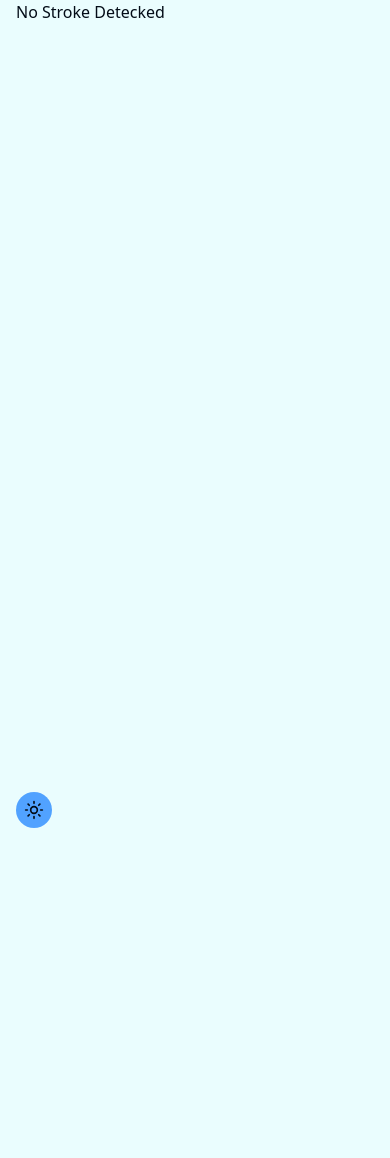
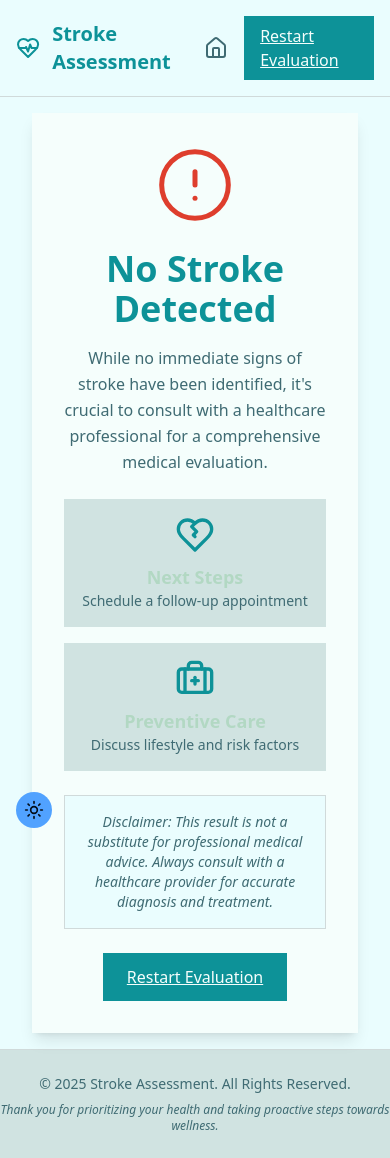
Before and after one commit to MishraShardendu22/frontend-neuro-assist-v2, a React (Vite) app: page /patient/NoStroke in a window 390 px wide. Before the commit the page ends 844 px from the top, so only its background shows below. Built offline with nearby package versions, Linux system fonts and the light colour scheme; no server answers.

Commit message:
Add MedicalHeader and MedicalFooter components; enhance NoStroke page layout and styling

```diff
--- /dev/null
+++ b/src/Footer.tsx
@@ -0,0 +1,21 @@
+import React from "react";
+
+export const MedicalFooter = () => {
+  const currentYear = new Date().getFullYear();
+
+  return (
+    <footer className="bg-muted border-t border-border py-6">
+      <div className="container mx-auto text-center">
+        <p className="text-muted-foreground text-sm mb-2">
+          © {currentYear} Stroke Assessment. All Rights Reserved.
+        </p>
+        <p className="text-xs text-muted-foreground italic">
+          Thank you for prioritizing your health and taking proactive steps
+          towards wellness.
+        </p>
+      </div>
+    </footer>
+  );
+};
+
+export default MedicalFooter;
--- /dev/null
+++ b/src/Header.tsx
@@ -0,0 +1,32 @@
+import React from "react";
+import { Link } from "react-router-dom";
+import { HeartPulse, Home } from "lucide-react";
+
+export const MedicalHeader = () => {
+  return (
+    <header className="bg-background border-b border-border py-4">
+      <div className="container mx-auto flex justify-between items-center px-4">
+        <div className="flex items-center space-x-3">
+          <HeartPulse className="text-primary" size={30} />
+          <h1 className="text-xl font-bold text-primary">Stroke Assessment</h1>
+        </div>
+        <nav className="flex space-x-4 items-center">
+          <Link
+            to="/"
+            className="text-muted-foreground hover:text-primary transition-colors"
+          >
+            <Home size={24} />
+          </Link>
+          <Link
+            to="/patient/survey"
+            className="inline-block bg-primary text-primary-foreground px-4 py-2 rounded-lg hover:bg-primary/90 transition-colors"
+          >
+            Restart Evaluation
+          </Link>
+        </nav>
+      </div>
+    </header>
+  );
+};
+
+export default MedicalHeader;
--- a/src/Layout.tsx
+++ b/src/Layout.tsx
@@ -1,5 +1,7 @@
 import { ReactNode } from "react";
 import Meta from "./components/Helmet";
+import MedicalHeader from "./Header";
+import MedicalFooter from "./Footer";
 
 interface ContainerProps {
   children: ReactNode;
@@ -15,9 +17,11 @@ const Container = ({ children, className = "" }: ContainerProps) => {
         keywords="neuro-assistant, stroke detection, AI in healthcare, medical imaging, emergency response, stroke management, medical AI, healthcare automation"
         description="Neuro-Assistant is an application designed for physicians to streamline stroke assessment with guided data entry, image uploads, and protocol-based analysis."
       />
+      <MedicalHeader />
       <div className={`max-w-7xl mx-auto px-4 sm:px-6 lg:px-8 ${className}`}>
         {children}
       </div>
+      <MedicalFooter />
     </div>
   );
 };
--- a/src/components/Pages/Hospital/Survey.tsx
+++ b/src/components/Pages/Hospital/Survey.tsx
@@ -1,15 +1,15 @@
 /* eslint-disable @typescript-eslint/no-explicit-any */
 import { AlertCircle } from "lucide-react";
-import { useState, useEffect } from "react";
+import Report from "./componenet/report";
 import TabsNavigation from "./componenet/tabs";
 import VitalSignsForm from "./componenet/vital";
 import SymptomsForm from "./componenet/symptoms";
 import UploadComponent from "./componenet/Upload";
+import React, { useState, useEffect } from "react";
 import { CardContent } from "@/components/ui/card";
 import ExclusionForm from "./componenet/ExclusionForm";
 import { PatientDetailsType } from "@/Types/Patient.types";
 import PatientDetailsForm from "./componenet/patientdetails";
-import Report from "./componenet/report";
 
 const Survey = () => {
   const [activeTab, setActiveTab] = useState("personal");
@@ -106,21 +106,18 @@ const Survey = () => {
   }, [patientDetails]);
 
   return (
-    <div className="min-h-screen bg-background py-8 flex justify-center">
-      <CardContent className="p-6 w-full max-w-6xl">
-        {" "}
-        {/* Increased to max-w-6xl */}
+    <main className="flex-grow container mx-auto px-4 py-8">
+      <CardContent className="p-6 w-full max-w-6xl mx-auto">
         <div className="flex items-center mb-4">
           <AlertCircle className="h-6 w-6 mr-2 text-red-500" />
           <h1 className="text-2xl font-bold">Stroke Assessment Form</h1>
         </div>
         <p className="text-muted-foreground mb-6">
-          Complete the following information to assess stroke risk and determine
-          appropriate interventions.
+          Complete the following information to assess stroke risk and
+          determine appropriate interventions.
         </p>
         <TabsNavigation activeTab={activeTab} setActiveTab={setActiveTab} />
         <div className="mt-6">
-          {/* 1.) Personal Details is the 1st Tab */}
           {activeTab === "personal" && (
             <PatientDetailsForm
               patientDetails={patientDetails}
@@ -128,7 +125,6 @@ const Survey = () => {
               nextTab={() => setActiveTab("vitals")}
             />
           )}
-          {/* 2.) Vitals is 2nd Tab */}
           {activeTab === "vitals" && (
             <VitalSignsForm
               patientDetails={patientDetails}
@@ -137,7 +133,6 @@ const Survey = () => {
               prevTab={() => setActiveTab("personal")}
             />
           )}
-          {/* 3.) Symptoms is 3rd Tab */}
           {activeTab === "symptoms" && (
             <SymptomsForm
               patientDetails={patientDetails}
@@ -146,7 +141,6 @@ const Survey = () => {
               prevTab={() => setActiveTab("vitals")}
             />
           )}
-          {/* 4.) Exclusion is 4th Tab */}
           {activeTab === "exclusion" && (
             <ExclusionForm
               patientDetails={patientDetails}
@@ -155,20 +149,18 @@ const Survey = () => {
               prevTab={() => setActiveTab("symptoms")}
             />
           )}
-          {/* 5.) Upload Page is the 5th Tab */}
           {activeTab === "upload" && (
             <UploadComponent
               nextTab={() => setActiveTab("reports")}
               prevTab={() => setActiveTab("exclusion")}
             />
           )}
-          {/* 6.) Report is 6th Tab */}
           {activeTab === "reports" && (
             <Report prevTab={() => setActiveTab("upload")} />
           )}
         </div>
       </CardContent>
-    </div>
+    </main>
   );
 };
 
--- a/src/components/Pages/Hospital/componenet/symptoms.tsx
+++ b/src/components/Pages/Hospital/componenet/symptoms.tsx
@@ -1,9 +1,16 @@
-import { AlertTriangle, ChevronRight } from "lucide-react";
+import {
+  Card,
+  CardContent,
+  CardHeader,
+  CardTitle,
+  CardDescription,
+} from "@/components/ui/card";
 import { Label } from "@/components/ui/label";
+import { useNavigate } from "react-router-dom";
 import { Button } from "@/components/ui/button";
 import { Checkbox } from "@/components/ui/checkbox";
+import { AlertTriangle, ChevronRight } from "lucide-react";
 import { PatientDetailsType } from "@/Types/Patient.types";
-import { Card, CardContent, CardHeader, CardTitle, CardDescription } from "@/components/ui/card";
 
 interface SymptomsFormProps {
   prevTab: () => void;
@@ -16,17 +23,29 @@ const SymptomsForm: React.FC<SymptomsFormProps> = ({
   patientDetails,
   handleCheckboxChange,
   prevTab,
-  nextTab
+  nextTab,
 }) => {
+  const navigate = useNavigate();
+
   const formatSymptomName = (name: string) => {
-    return name.replace(/([A-Z])/g, ' $1').trim();
+    return name.replace(/([A-Z])/g, " $1").trim();
   };
 
-  const selectedSymptomsCount = Object.values(patientDetails.symptoms).filter(Boolean).length;
+  const selectedSymptomsCount = Object.values(patientDetails.symptoms).filter(
+    Boolean
+  ).length;
   const totalSymptoms = Object.keys(patientDetails.symptoms).length;
 
+  const checkSymptoms = () => {
+    if (selectedSymptomsCount === 0) {
+      navigate("/patient/NoStroke");
+    } else {
+      nextTab();
+    }
+  };
+
   return (
-    <>
+    <div>
       <Card className="border shadow-sm">
         <CardHeader className="pb-3">
           <CardTitle className="text-xl font-semibold">
@@ -82,13 +101,13 @@ const SymptomsForm: React.FC<SymptomsFormProps> = ({
           Back
         </Button>
         <Button
-          onClick={nextTab}
+          onClick={checkSymptoms}
           className="flex items-center gap-1 bg-primary"
         >
           Next <ChevronRight className="h-4 w-4" />
         </Button>
       </div>
-    </>
+    </div>
   );
 };
 
--- a/src/components/Pages/NoStroke.tsx
+++ b/src/components/Pages/NoStroke.tsx
@@ -1,9 +1,74 @@
+import {
+  AlertCircle,
+  HeartCrackIcon,
+  BriefcaseMedicalIcon,
+} from "lucide-react";
+import { Link } from "react-router-dom";
+
 const NoStroke = () => {
   return (
-    <div>
-        No Stroke Detecked
+    <div className="min-h-screen bg-background flex flex-col items-center justify-center p-4">
+      <div className="w-full max-w-xl bg-card text-card-foreground rounded-xl shadow-lg p-8 text-center">
+        <div className="flex justify-center mb-6">
+          <AlertCircle
+            className="text-destructive"
+            size={80}
+            strokeWidth={1.5}
+          />
+        </div>
+
+        <h1 className="text-4xl font-bold text-primary mb-4">
+          No Stroke Detected
+        </h1>
+
+        <p className="text-muted-foreground mb-6 leading-relaxed">
+          While no immediate signs of stroke have been identified, it's crucial
+          to consult with a healthcare professional for a comprehensive medical
+          evaluation.
+        </p>
+
+        <div className="grid md:grid-cols-2 gap-4 mb-6">
+          <div className="bg-muted p-4 rounded-lg text-center">
+            <HeartCrackIcon className="mx-auto mb-2 text-primary" size={40} />
+            <h3 className="text-lg font-semibold text-accent">Next Steps</h3>
+            <p className="text-sm text-muted-foreground">
+              Schedule a follow-up appointment
+            </p>
+          </div>
+
+          <div className="bg-muted p-4 rounded-lg text-center">
+            <BriefcaseMedicalIcon
+              className="mx-auto mb-2 text-primary"
+              size={40}
+            />
+            <h3 className="text-lg font-semibold text-accent">
+              Preventive Care
+            </h3>
+            <p className="text-sm text-muted-foreground">
+              Discuss lifestyle and risk factors
+            </p>
+          </div>
+        </div>
+
+        <div className="bg-background border border-border rounded-lg p-4">
+          <p className="text-sm text-muted-foreground italic">
+            Disclaimer: This result is not a substitute for professional medical
+            advice. Always consult with a healthcare provider for accurate
+            diagnosis and treatment.
+          </p>
+        </div>
+
+        <div className="mt-6">
+          <Link
+            to="/patient/survey"
+            className="inline-block bg-primary text-primary-foreground px-6 py-3 rounded-lg hover:bg-primary/90 transition-colors"
+          >
+            Restart Evaluation
+          </Link>
+        </div>
+      </div>
     </div>
-  )
-}
+  );
+};
 
-export default NoStroke
+export default NoStroke;
```
Also changed, not shown: src/components/Pages/Hospital/componenet/upload.tsx (+34 -31 lines), src/components/Pages/Not-Found.tsx (+18 -11 lines).
